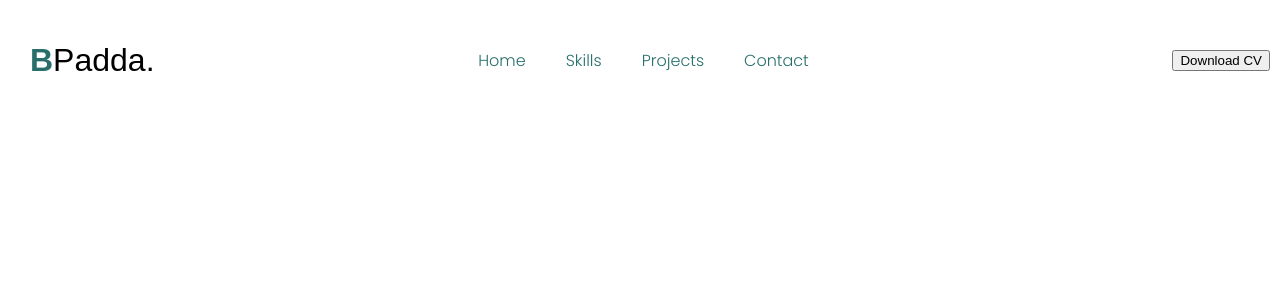
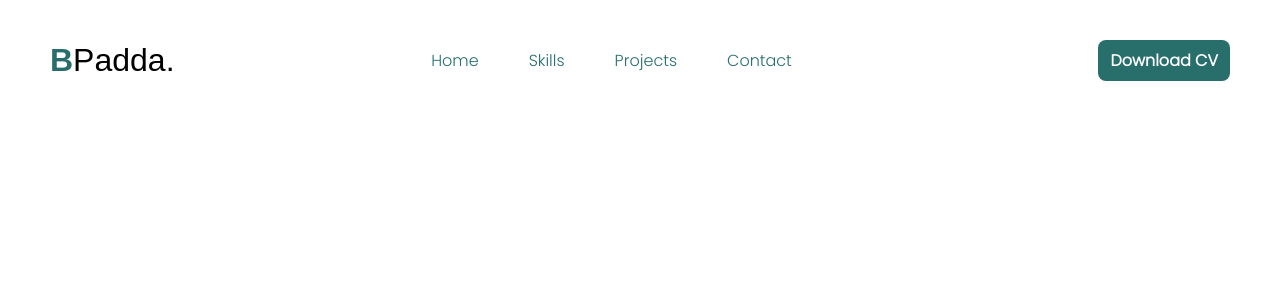
Before and after one commit to BalkiratS/portfolio, a React (Create React App) app: page / in a window 1280 px wide. Shown: the top 300 px of the page. Built offline with nearby package versions, Linux system fonts and the light colour scheme.

Commit message:
Added CV Button

```diff
--- a/src/App.css
+++ b/src/App.css
@@ -1,38 +1,4 @@
 .App {
   text-align: center;
+  background-color: #fcedda;
 }
-
-.App-logo {
-  height: 40vmin;
-  pointer-events: none;
-}
-
-@media (prefers-reduced-motion: no-preference) {
-  .App-logo {
-    animation: App-logo-spin infinite 20s linear;
-  }
-}
-
-.App-header {
-  background-color: #282c34;
-  min-height: 100vh;
-  display: flex;
-  flex-direction: column;
-  align-items: center;
-  justify-content: center;
-  font-size: calc(10px + 2vmin);
-  color: white;
-}
-
-.App-link {
-  color: #61dafb;
-}
-
-@keyframes App-logo-spin {
-  from {
-    transform: rotate(0deg);
-  }
-  to {
-    transform: rotate(360deg);
-  }
-}
--- a/src/components/Header.css
+++ b/src/components/Header.css
@@ -3,7 +3,7 @@
     display: flex;
     justify-content: space-between;
     align-items: center;
-    margin: 10px;
+    margin: 10px 50px;
 }
 
 .header ul {
@@ -15,25 +15,28 @@
 
   .header li {
     font-family: 'Poppins', sans-serif;
+    display: block;
+    position: relative;
+    display: flex;
+    align-items: center;
+    margin-right: 50px;
+    transition: all 300ms cubic-bezier(0.075, 0.82, 0.165, 1);
+  }
+
+  .header li:hover {
+    transform: scale(1.2);
+    font-weight: bold;
   }
 
   .header a {
     text-decoration: none;
     color: #286F6C;
-    margin-right: 40px;
   }
-
-  .header a:hover {
-    transform: scale(5);
-    font-weight: bold;
-  }
-
 
   .logo {
     display: flex;
     font-size: xx-large;
     font-family: 'Montserrat', sans-serif;
-    margin-left: 20px;
   }
 
   #B {
--- a/src/components/Header.js
+++ b/src/components/Header.js
@@ -9,6 +9,7 @@ const Header = () => {
                 <p id="B">B</p>
                 <p id="Padda">Padda.</p>
             </div>
+            <div className="nav-div">
                 <nav className="nav">
                     <ul>
                         <li><a href="#" >Home</a></li>
@@ -17,7 +18,10 @@ const Header = () => {
                         <li><a href="#">Contact</a></li>
                     </ul>
                 </nav>
+            </div>
+            <div className="cv_button">
                 <Cv_button />
+            </div>
         </div>
     )
 }
--- /dev/null
+++ b/src/components/cv_button.css
@@ -0,0 +1,21 @@
+button {
+    background-color: #286F6C;
+    font-family: 'Poppins', sans-serif;
+    border: none;
+    color: white;
+    font-weight: bold;
+    padding: 8px 12px;
+    font-size: medium;
+    border-radius: 8px;
+    display: inline-block;
+    text-decoration: none;
+    text-align: center;
+    transition: all 150ms ease-in-out;
+}
+
+button:hover {
+    transform: scale(1.05); /* Increase size by 5% */
+    background-color: transparent; /* Keep background transparent on hover */
+    border: 2px solid #286F6C; /* Green border on hover */
+    color: #286F6C; /* Green text on hover */
+}
--- a/src/components/cv_button.js
+++ b/src/components/cv_button.js
@@ -1,8 +1,9 @@
 import React from "react";
+import "./cv_button.css";
 
 const Cv_button = () => {
     return (
-        <button id="cv_button">Download CV</button>
+        <button className="cv_button">Download CV</button>
     )
 }
 
```
Lines whose indentation alone changed are shown as unchanged.
